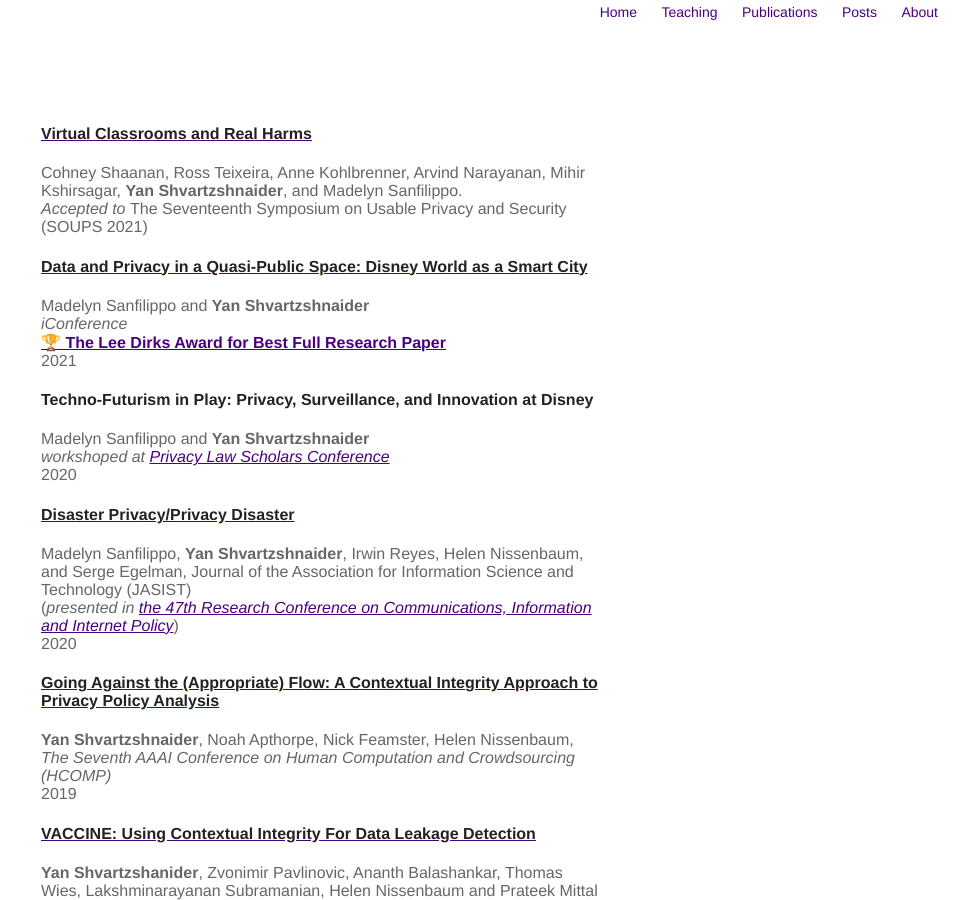
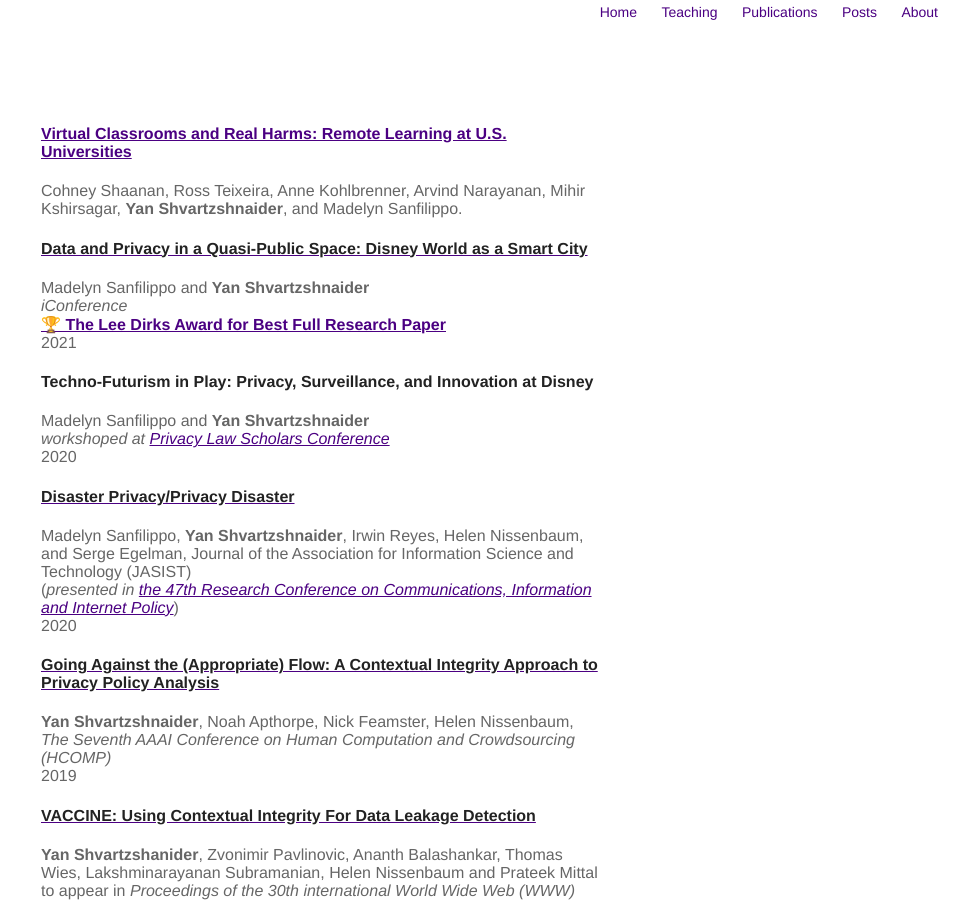
Before and after one commit to yansh/website, a Jekyll site: the page built from publications.html, in a window 1280 px wide and 900 px high. Shown: the whole window, without its empty margins (319-1280 px from the left). Built offline with Jekyll 4.4.1, drawn with Linux system fonts in a browser that asks for light colours.

Commit message:
updating publications

```diff
--- a/publications.html
+++ b/publications.html
@@ -6,10 +6,13 @@ title: publications
 <section class="list">
   <div class="item">
         <a class="url" target="_blank" href="https://arxiv.org/abs/2012.05867">
-            <h4 class="title">Virtual Classrooms and Real Harms</h4>
+            <h4 class="title"><a
+		href="https://www.usenix.org/conference/soups2021/presentation/cohney">Virtual
+		Classrooms and Real Harms: Remote Learning at U.S.
+		Universities</a></h4>
         </a> Cohney Shaanan, Ross Teixeira, Anne Kohlbrenner, Arvind Narayanan,
 	Mihir Kshirsagar, <b>Yan Shvartzshnaider</b>, and Madelyn Sanfilippo.
-	<aside><i>Accepted to </i>The Seventeenth Symposium on Usable Privacy and Security (SOUPS 2021)</aside>
+	<aside><The Seventeenth Symposium on Usable Privacy and Security (SOUPS 2021)</aside>
 </div>
      <div class="item">
   <a class="url" target="_blank"
```
